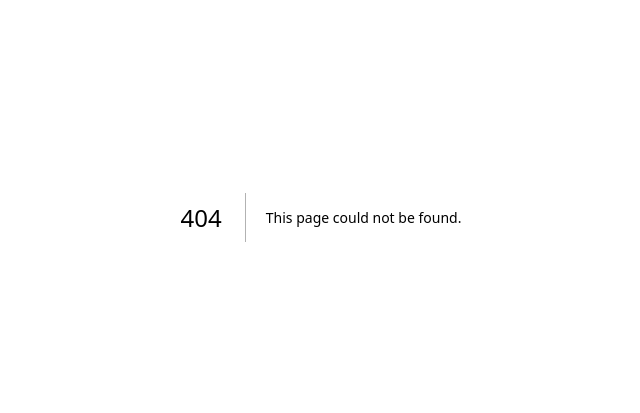
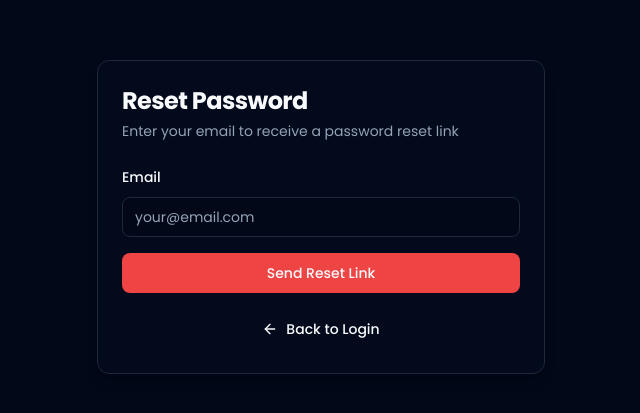
Before and after one commit to nightcoder95/Logstack, a Next.js app: page /forgot-password in a window 1280 px wide. Before the commit this address had no page. Shown: the part 183-596 px from the top of the page, without its empty margins (319-959 px from the left). Built offline with nearby package versions, Linux system fonts and the light colour scheme; no server answers.

Commit message:
auto-commit for 3c5ff85e-7143-4af6-92a9-cc338d672d09

```diff
--- /dev/null
+++ b/app/forgot-password/page.tsx
@@ -0,0 +1,112 @@
+'use client'
+
+import { useState, useMemo } from 'react'
+import { createClient } from '@/lib/supabase/client'
+import Link from 'next/link'
+import { toast } from 'sonner'
+import { motion } from 'framer-motion'
+import { Card, CardContent, CardDescription, CardHeader, CardTitle } from '@/components/ui/card'
+import { Button } from '@/components/ui/button'
+import { Input } from '@/components/ui/input'
+import { Label } from '@/components/ui/label'
+import { Mail, ArrowLeft } from 'lucide-react'
+
+export default function ForgotPasswordPage() {
+  const [email, setEmail] = useState('')
+  const [loading, setLoading] = useState(false)
+  const [sent, setSent] = useState(false)
+  const supabase = useMemo(() => createClient(), [])
+
+  const handleResetPassword = async (e: React.FormEvent) => {
+    e.preventDefault()
+    setLoading(true)
+
+    if (!email) {
+      toast.error('Please enter your email address')
+      setLoading(false)
+      return
+    }
+
+    const { error } = await supabase.auth.resetPasswordForEmail(email, {
+      redirectTo: `${window.location.origin}/reset-password`,
+    })
+
+    if (error) {
+      toast.error(error.message)
+      setLoading(false)
+    } else {
+      setSent(true)
+      toast.success('Password reset email sent!')
+    }
+  }
+
+  return (
+    <div className="min-h-screen flex items-center justify-center px-4 py-12">
+      <motion.div
+        initial={{ opacity: 0, y: 20 }}
+        animate={{ opacity: 1, y: 0 }}
+        className="w-full max-w-md"
+      >
+        <Card>
+          <CardHeader className="space-y-1">
+            <CardTitle className="text-2xl font-bold">Reset Password</CardTitle>
+            <CardDescription>
+              {sent
+                ? 'Check your email for the reset link'
+                : 'Enter your email to receive a password reset link'}
+            </CardDescription>
+          </CardHeader>
+          <CardContent>
+            {sent ? (
+              <div className="space-y-4">
+                <div className="p-4 bg-accent/10 border border-accent rounded-lg">
+                  <div className="flex items-start gap-3">
+                    <Mail className="h-5 w-5 text-accent mt-0.5" />
+                    <div>
+                      <p className="text-sm font-medium">Email sent!</p>
+                      <p className="text-sm text-muted-foreground mt-1">
+                        We've sent a password reset link to <strong>{email}</strong>.
+                        Please check your inbox and follow the instructions.
+                      </p>
+                    </div>
+                  </div>
+                </div>
+                <Button asChild variant="outline" className="w-full">
+                  <Link href="/login">
+                    <ArrowLeft className="mr-2 h-4 w-4" />
+                    Back to Login
+                  </Link>
+                </Button>
+              </div>
+            ) : (
+              <form onSubmit={handleResetPassword} className="space-y-4">
+                <div className="space-y-2">
+                  <Label htmlFor="email">Email</Label>
+                  <Input
+                    id="email"
+                    name="email"
+                    type="email"
+                    autoComplete="email"
+                    required
+                    placeholder="your@email.com"
+                    value={email}
+                    onChange={(e) => setEmail(e.target.value)}
+                  />
+                </div>
+                <Button type="submit" disabled={loading} className="w-full">
+                  {loading ? 'Sending...' : 'Send Reset Link'}
+                </Button>
+                <Button asChild variant="ghost" className="w-full">
+                  <Link href="/login">
+                    <ArrowLeft className="mr-2 h-4 w-4" />
+                    Back to Login
+                  </Link>
+                </Button>
+              </form>
+            )}
+          </CardContent>
+        </Card>
+      </motion.div>
+    </div>
+  )
+}
```
